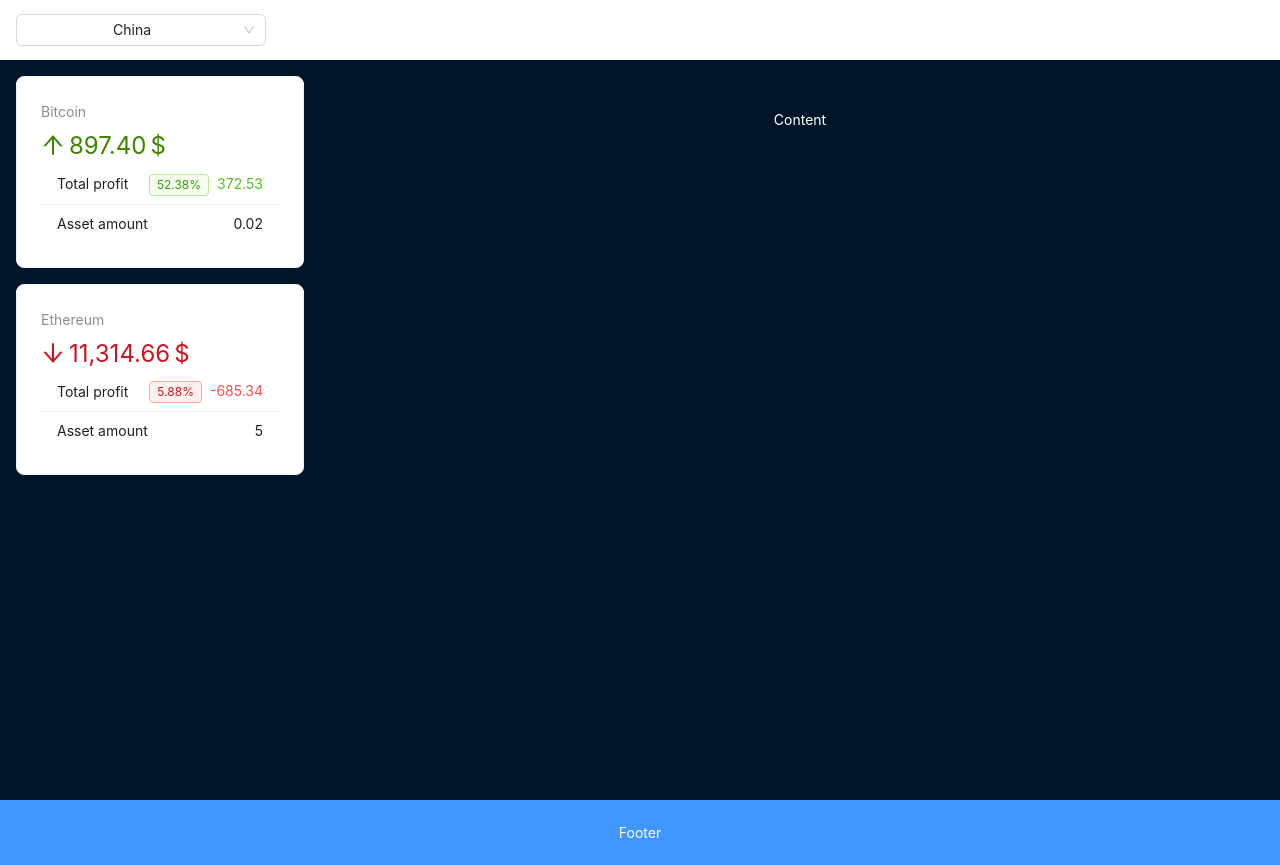
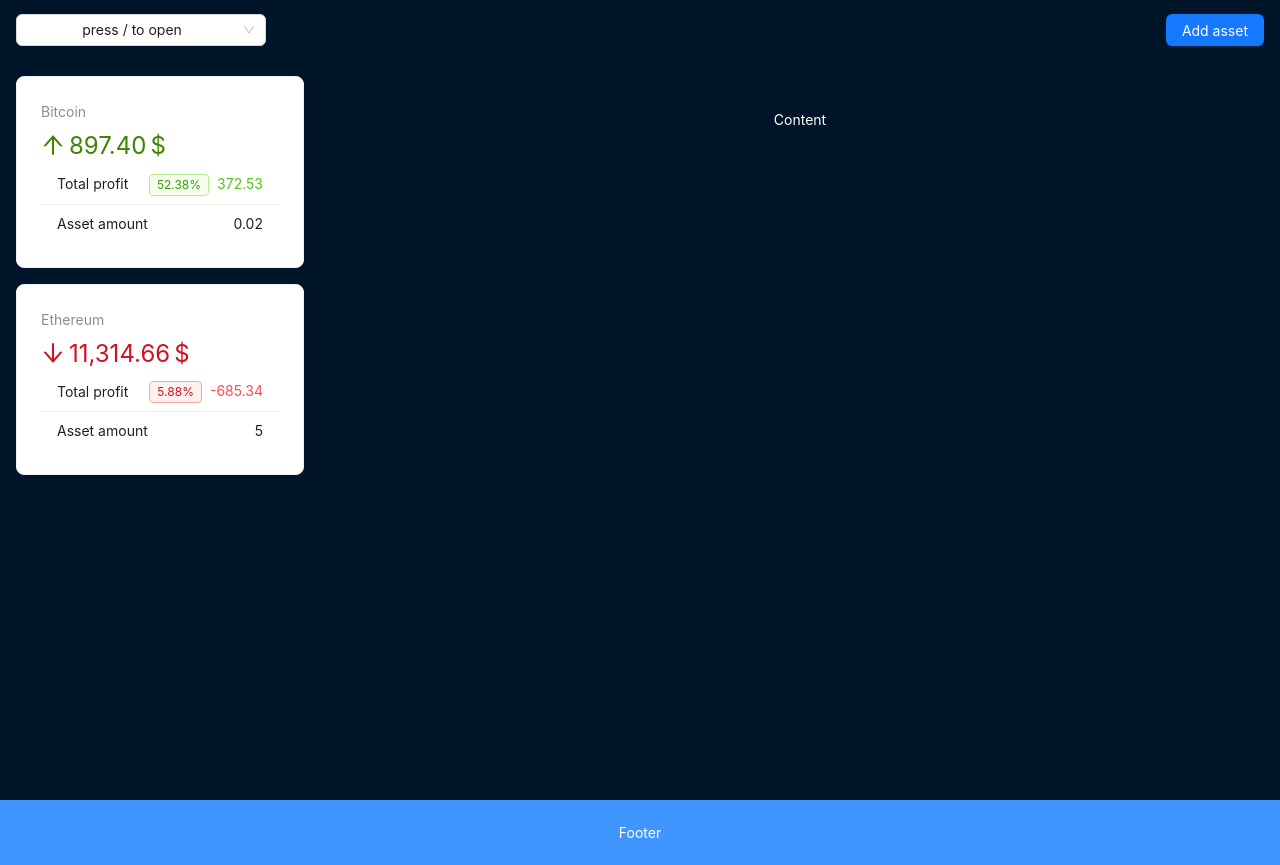
Before and after one commit to kotboris98/React-crypto-app, a React (Vite) app in the folder react-crypto-app/: page / in a window 1280 px wide. Built offline with nearby package versions, Linux system fonts and the light colour scheme.

Commit message:
Initial commit

```diff
--- a/react-crypto-app/src/components/layout/AppHeader.jsx
+++ b/react-crypto-app/src/components/layout/AppHeader.jsx
@@ -1,4 +1,5 @@
-import { Layout, Select, Space } from 'antd';
+import { Layout, Select, Space, Button } from 'antd';
+import { useCrypto } from '../../context/crypto-context';
 
 const headerStyle = {
     width: '100%',
@@ -6,7 +7,6 @@
     height: 60,
     padding: '1rem',
     display: 'flex',
-    background: 'white',
     justifyContent: 'space-between',
     alignItems: 'center',
   };
@@ -42,23 +42,26 @@
   ];
 
   export default function AppHeader() {
+    const {crypto} = useCrypto()
+
     return (<Layout.Header style={headerStyle}>
      <Select
     style={{
       width: 250,
     }}
-    placeholder="select one country"
-    defaultValue={['china']}
-    onChange={handleChange}
-    options={options}
+    value="press / to open"
+    optionLabelProp='label'
+    options={crypto.map(coin => ({
+      label: coin.name,
+      value: coin.id,
+      icon: coin.icon,
+    }))}
     optionRender={(option) => (
       <Space>
-        <span role="img" aria-label={option.data.label}>
-          {option.data.emoji}
-        </span>
-        {option.data.desc}
+        <img src = {option.data.icon} /> {option.data.label}
       </Space>
     )}
   />
+      <Button type="primary">Add asset</Button>
     </Layout.Header>)
 }
--- a/react-crypto-app/src/context/crypto-context.jsx
+++ b/react-crypto-app/src/context/crypto-context.jsx
@@ -1,4 +1,4 @@
-import { createContext, useState, useEffect } from "react";
+import { createContext, useState, useEffect, useContext } from "react";
 import { fakeFetchCrypto, fetchAssets } from '../api';
 import { percentDifference } from "../utils";
 
@@ -41,3 +41,7 @@
 }
 
 export default cryptoContext
+
+export function useCrypto() {
+  return useContext(cryptoContext)
+}
```
